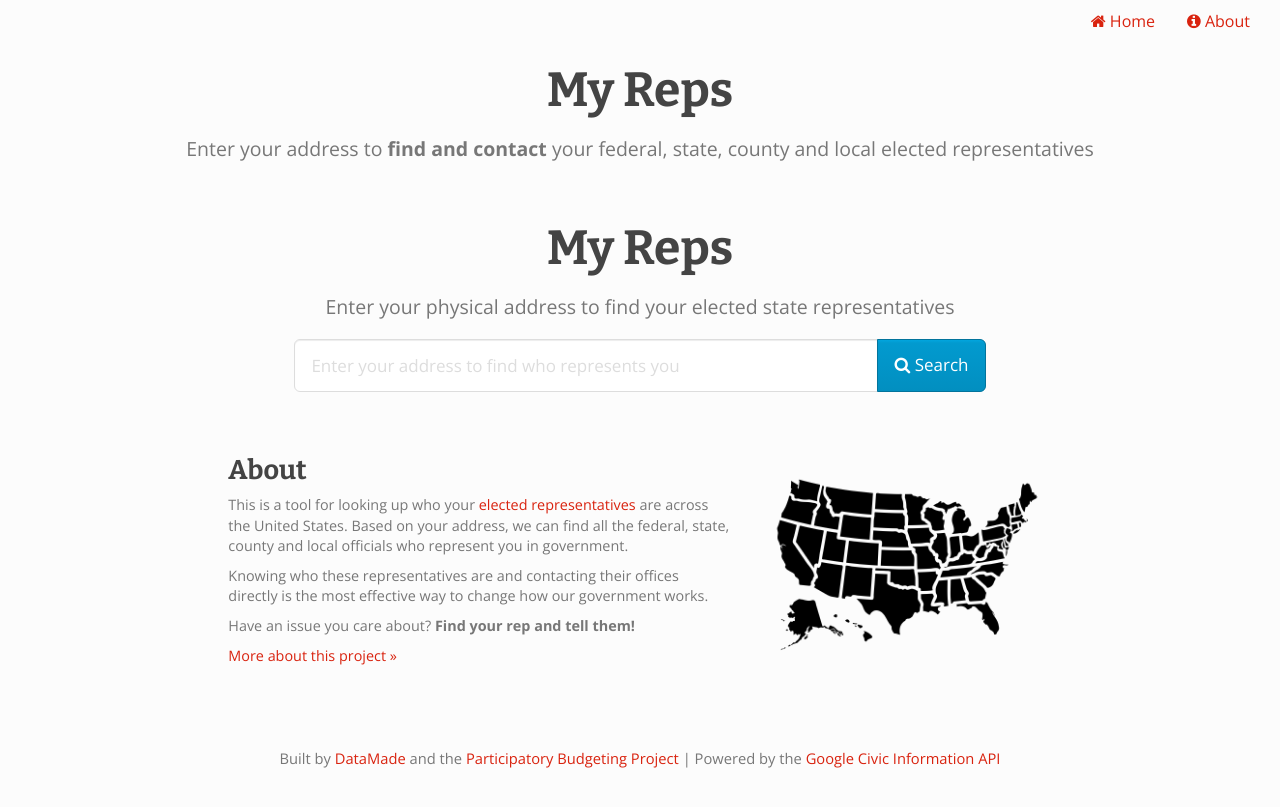
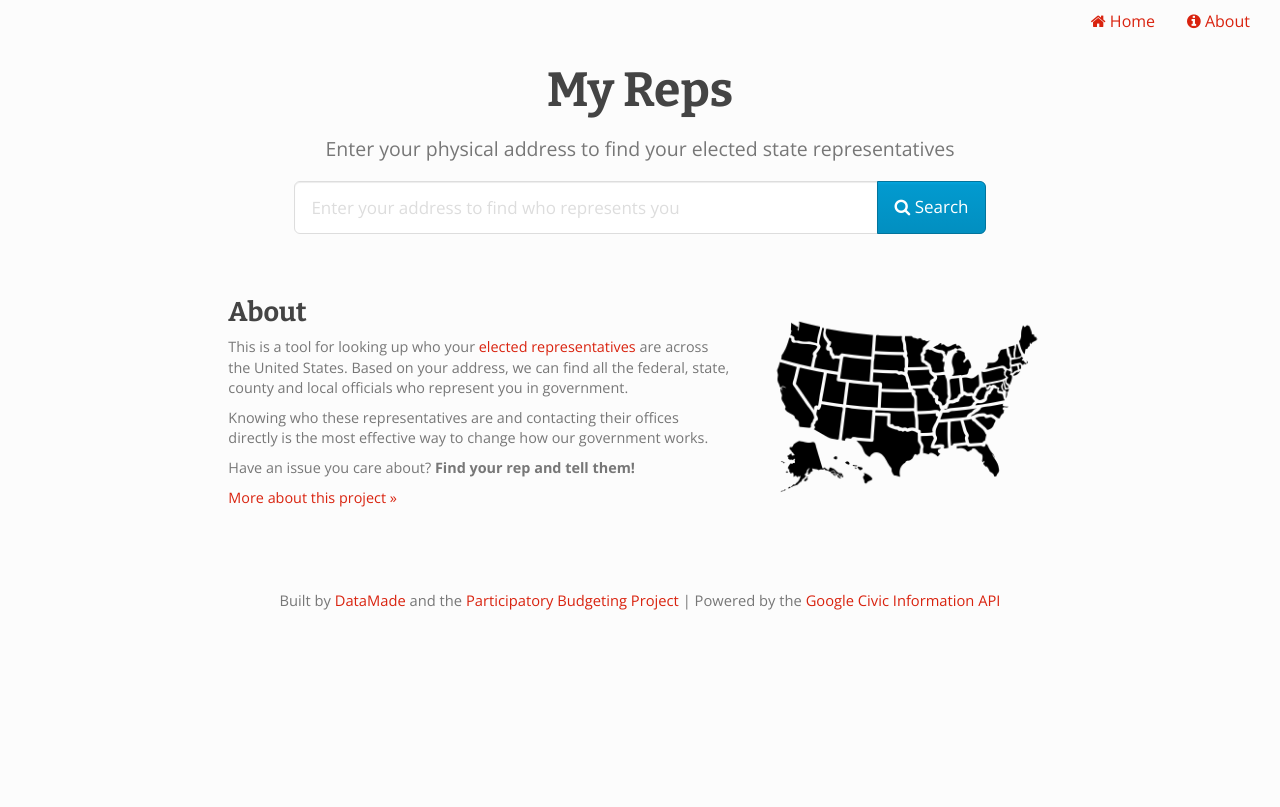
Before and after one commit to datamade/my-reps, a Jekyll site: the page built from index.html, in a window 1280 px wide. Shown: the top 807 px of the page. Built offline with Jekyll 4.4.1, drawn with Linux system fonts in a browser that asks for light colours; nearby versions of some CDN libraries.

Commit message:
Update default.html

```diff
--- a/_layouts/default.html
+++ b/_layouts/default.html
@@ -111,13 +111,13 @@
         <br />
         <br />
 
-        <div class='text-center'>
+        <!--div class='text-center'>
             <h1><a href='index.html'>My Reps</a></h1>
-            <!-- Update this tagline! -->
+            <!-- Update this tagline!>
             <p class='lead'>Enter your address to <strong>find and contact</strong> your federal, state, county and local elected representatives</p>
         </div>
 
-        <br />
+        <br /-->
 
         {{content}}
       </div>
```
